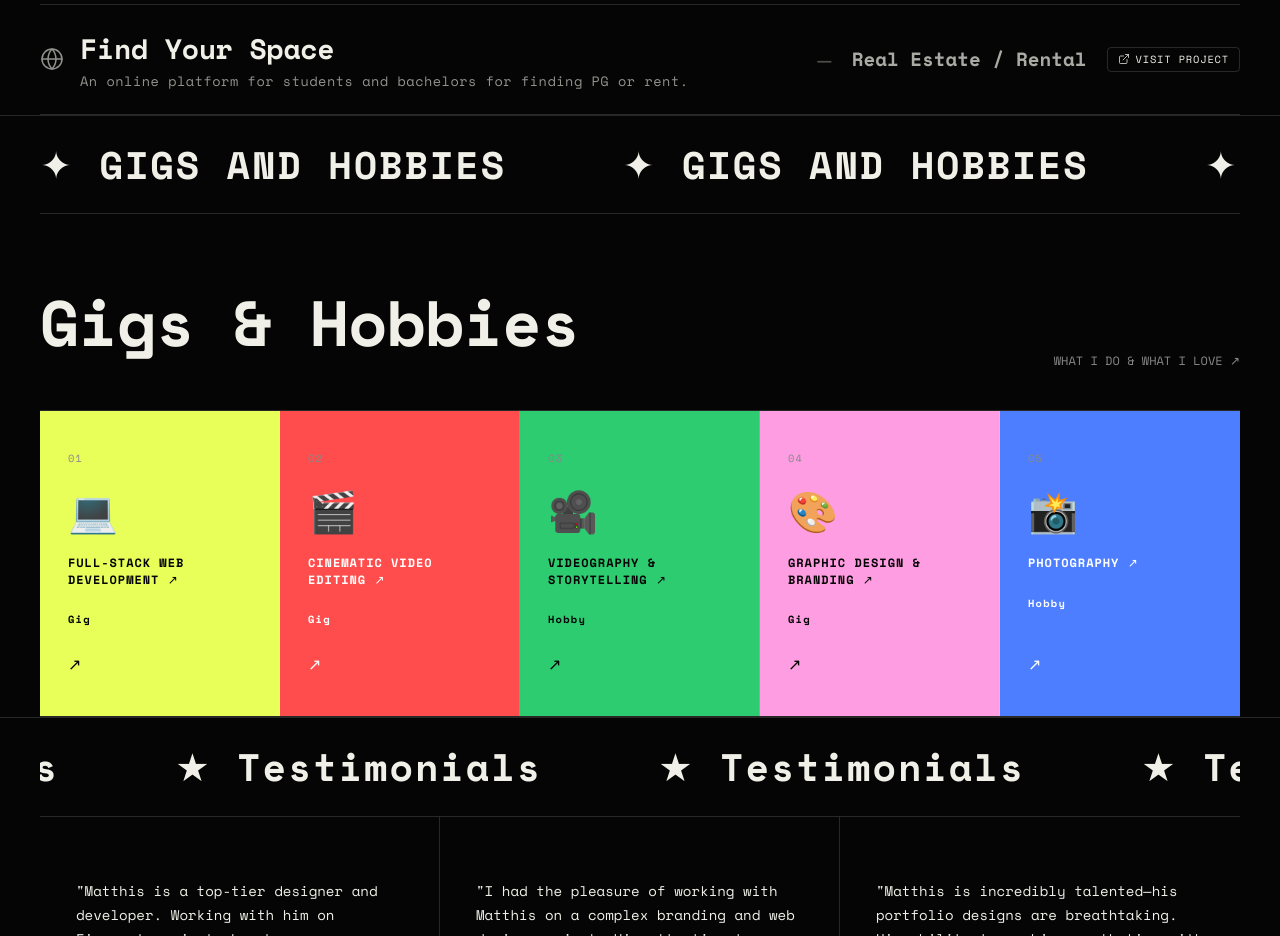
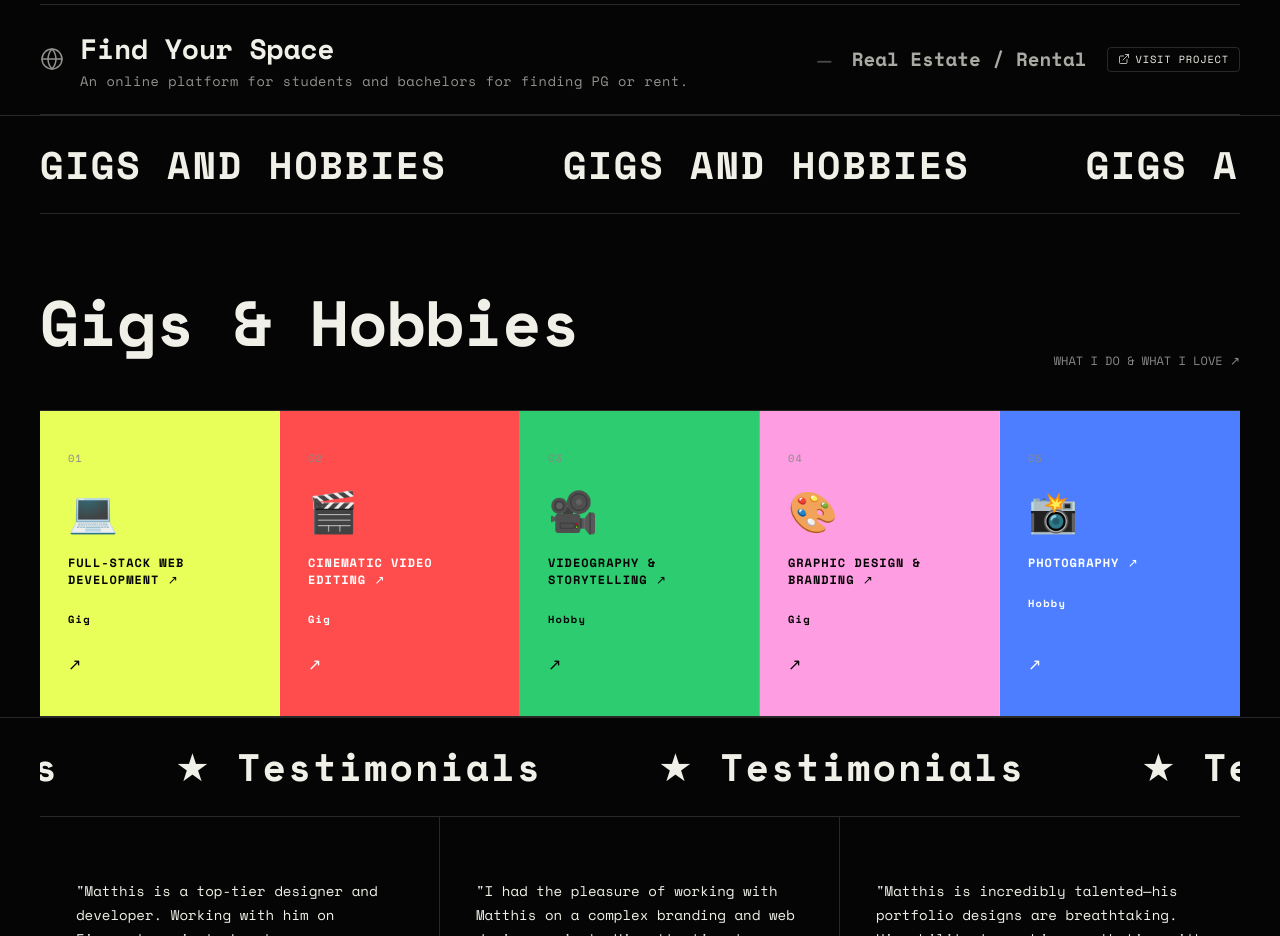
Before and after one commit to AryanAKE/aryankumarekka, a React (Vite) app: page / in a window 1280 px wide. Shown: the part 3220-4156 px from the top of the page. Built offline with nearby package versions, Linux system fonts and the light colour scheme.

Commit message:
Remove star from Gigs and Hobbies scroll text

```diff
--- a/src/components/Freebies.jsx
+++ b/src/components/Freebies.jsx
@@ -7,7 +7,7 @@ const Freebies = () => {
   return (
     <section className="section-freebies" id="freebies">
       <div className="freebies-marquee">
-        <Marquee text="✦ GIGS AND HOBBIES" scrollDriven />
+        <Marquee text="GIGS AND HOBBIES" scrollDriven />
       </div>
 
       <div className="freebies-heading-row">
```
